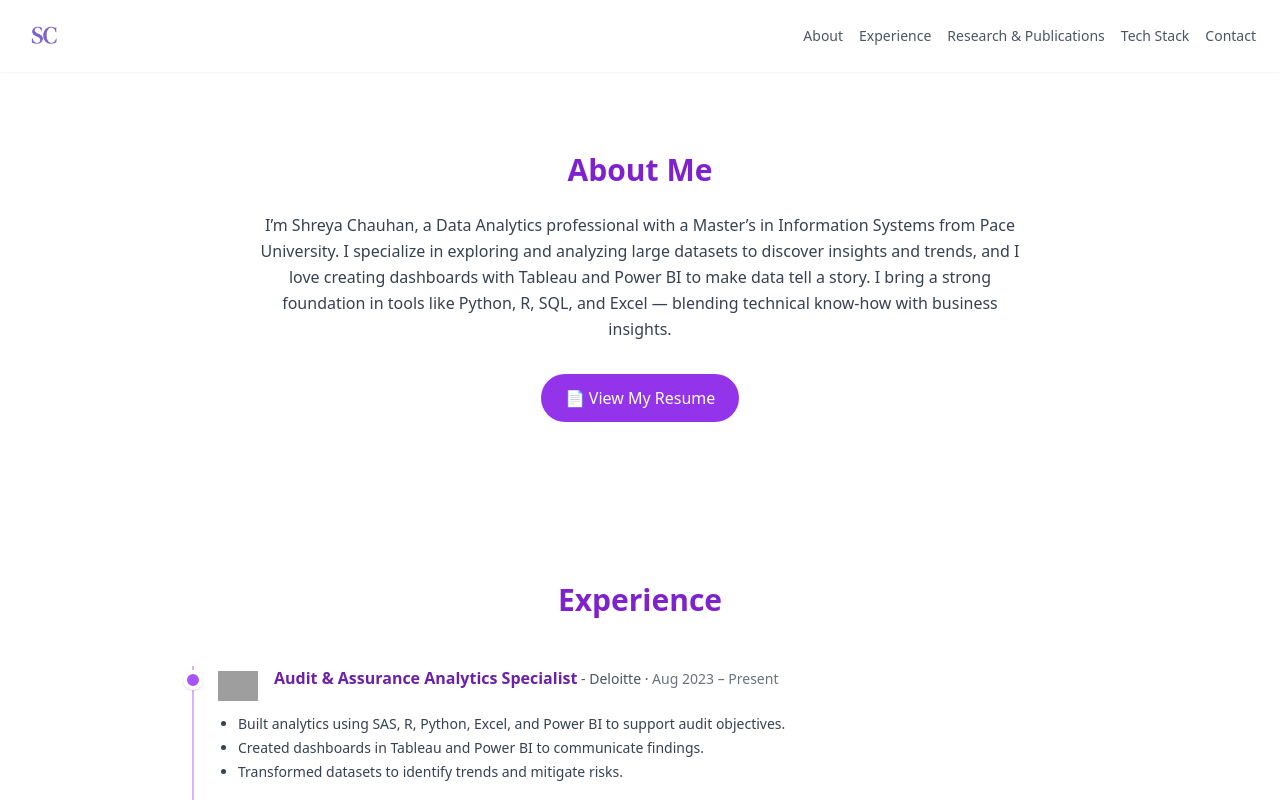
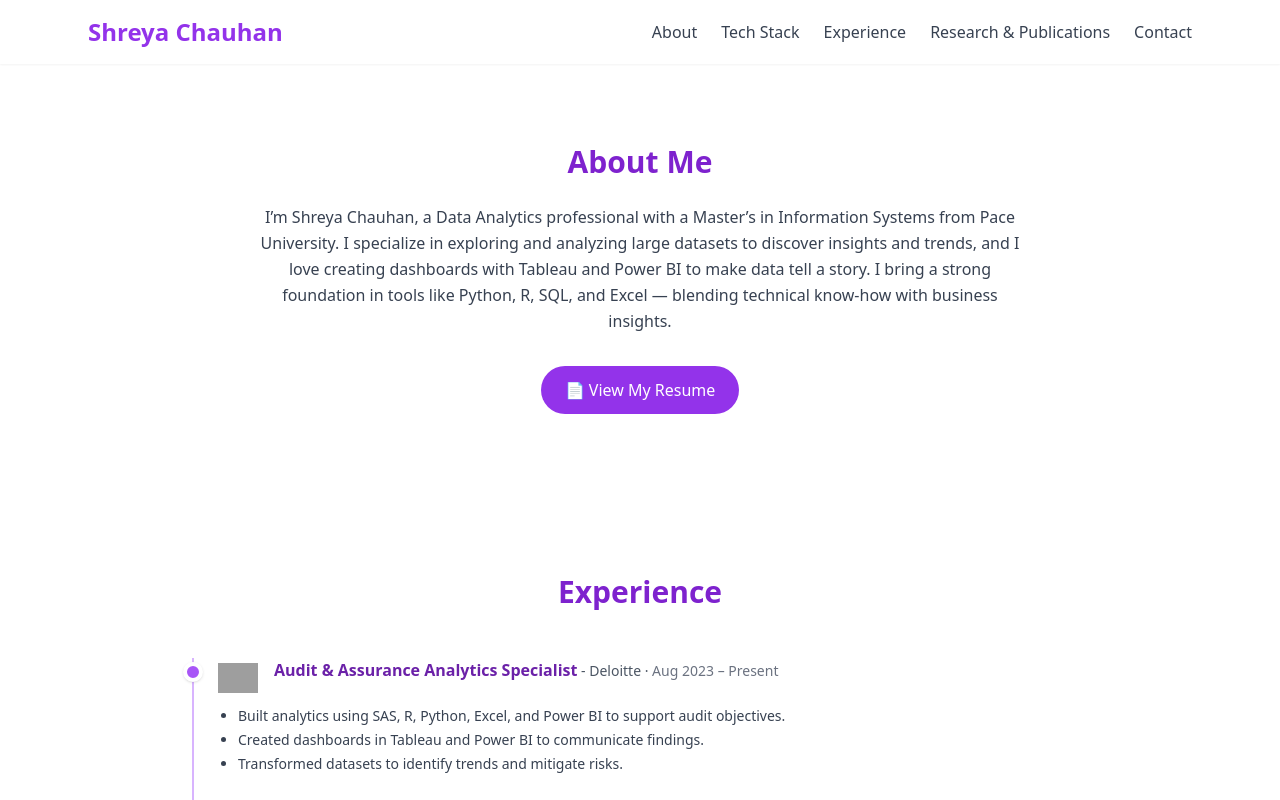
Before and after one commit to mkumar131446/shreya-portfolio, a React (Vite) app: page /portfolio in a window 1280 px wide. Shown: the top 800 px of the page. Built offline with nearby package versions, Linux system fonts and the light colour scheme; grey boxes are pictures that could not be loaded.

Commit message:
added vercel for 404 and fixed the mobile menu version

```diff
--- a/package.json
+++ b/package.json
@@ -13,6 +13,7 @@
     "framer-motion": "^12.12.2",
     "react": "^19.1.0",
     "react-dom": "^19.1.0",
+    "react-icons": "^5.5.0",
     "react-router-dom": "^7.6.0"
   },
   "devDependencies": {
--- a/src/Components/Header.tsx
+++ b/src/Components/Header.tsx
@@ -1,17 +1,56 @@
-import logo from '../assets/sc-logo.png';
+import { useState } from 'react';
+import { FiMenu, FiX } from 'react-icons/fi';
 
 export default function Header() {
+  const [menuOpen, setMenuOpen] = useState(false);
+
+  const navLinks = [
+    { label: 'About', href: '#about' },
+    { label: 'Tech Stack', href: '#tech' },
+    { label: 'Experience', href: '#experience' },
+    { label: 'Research & Publications', href: '#research' },
+    { label: 'Contact', href: '#contact' },
+  ];
+
   return (
+    <header className="sticky top-0 z-50 bg-white/90 backdrop-blur-md shadow-sm">
+      <div className="max-w-6xl mx-auto px-6 py-4 flex justify-between items-center">
+        <span className="text-2xl font-bold text-purple-600">Shreya Chauhan</span>
 
-    <header className="sticky top-0 z-50 bg-white/90 backdrop-blur-md shadow-sm px-6 py-4 flex justify-between items-center">
-      <img src={logo} alt="SC Logo" className="h-10 w-10 object-contain" />
-      <nav className="space-x-4 text-sm text-gray-600">
-        <a href="#about" className="hover:text-purple-600">About</a>
-        <a href="#experience" className="hover:text-purple-600">Experience</a>
-        <a href="#research" className="hover:text-purple-600">Research & Publications</a>
-        <a href="#tech" className="hover:text-purple-600">Tech Stack</a>
-        <a href="#contact" className="hover:text-purple-600">Contact</a>
-      </nav>
+        <div className="md:hidden">
+          <button onClick={() => setMenuOpen(!menuOpen)}>
+            {menuOpen ? <FiX size={24} /> : <FiMenu size={24} />}
+          </button>
+        </div>
+
+        <nav className="hidden md:flex gap-6 text-gray-700">
+          {navLinks.map((link) => (
+            <a
+              key={link.label}
+              href={link.href}
+              className="hover:text-purple-600 transition"
+            >
+              {link.label}
+            </a>
+          ))}
+        </nav>
+      </div>
+
+      {/* Mobile Menu */}
+      {menuOpen && (
+        <div className="md:hidden px-6 pb-4 flex flex-col gap-4 text-gray-700 bg-white shadow-md">
+          {navLinks.map((link) => (
+            <a
+              key={link.label}
+              href={link.href}
+              className="hover:text-purple-600 transition"
+              onClick={() => setMenuOpen(false)}
+            >
+              {link.label}
+            </a>
+          ))}
+        </div>
+      )}
     </header>
   );
 }
```
Also changed, not shown: vercel.json (added), 1 other file (tests, documents, lock files or other folders).
